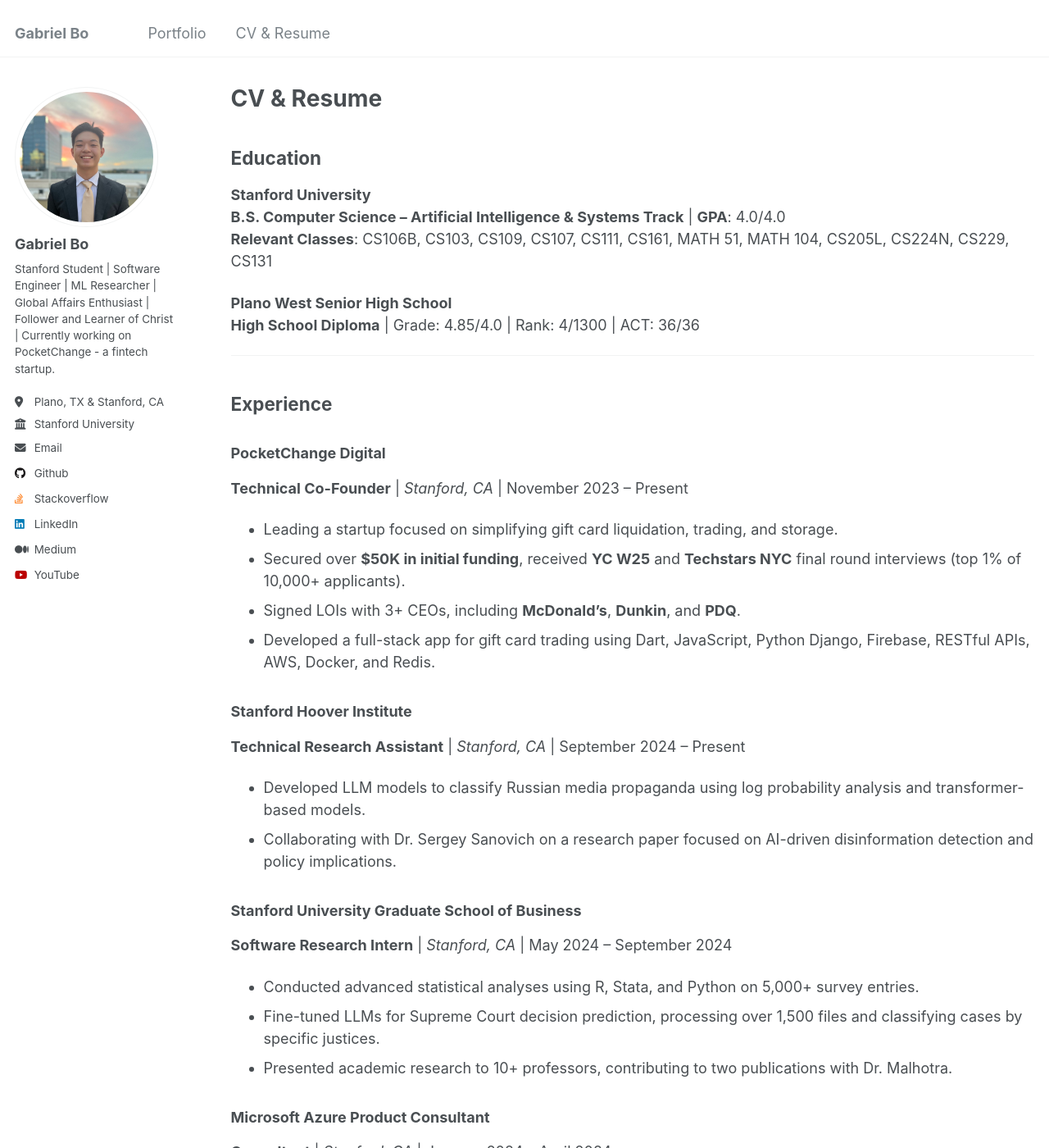
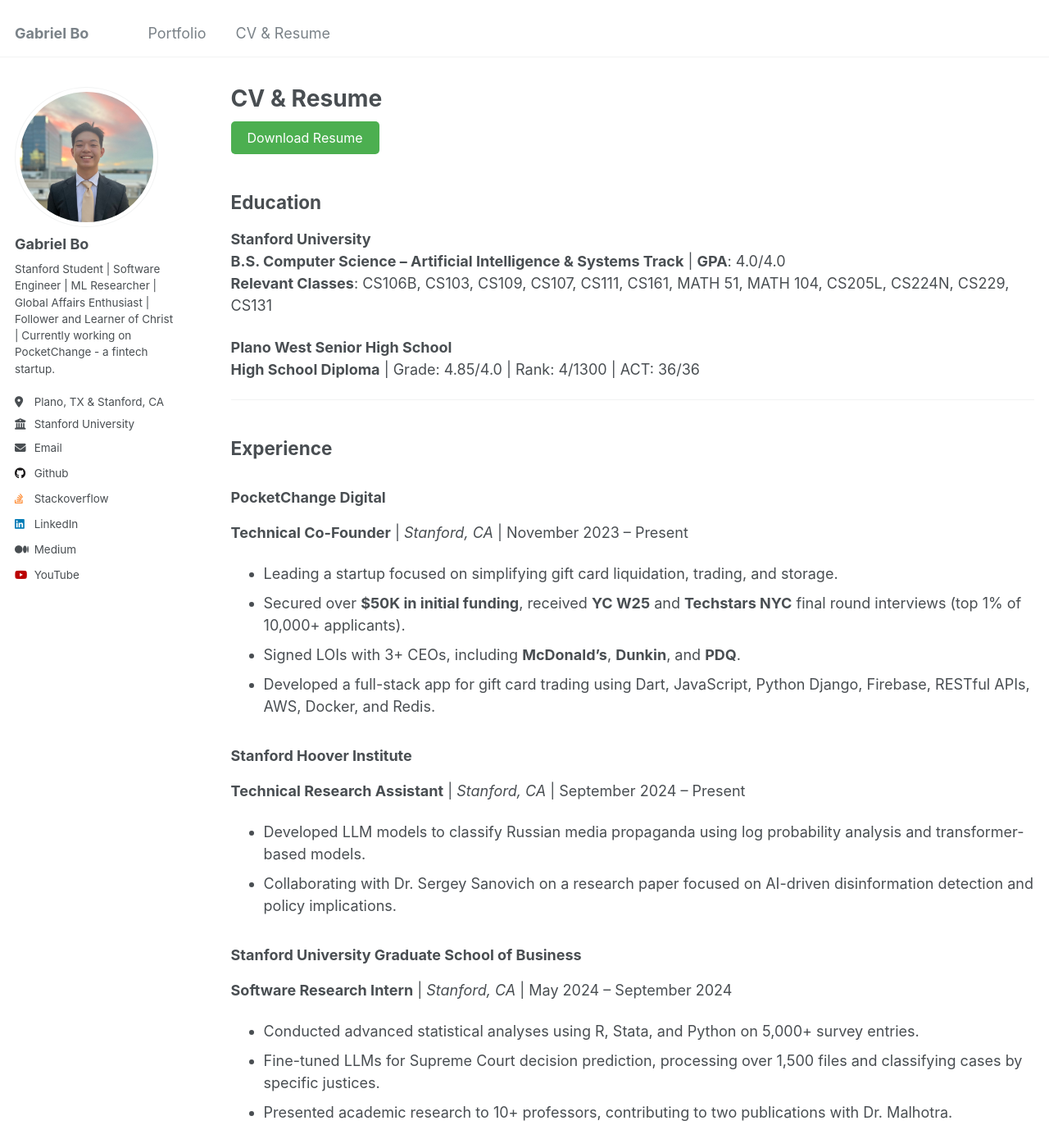
Before and after one commit to gabrielkmbo/gabrielkmbo.github.io, a Jekyll site: the page built from _pages/cv.md, in a window 1280 px wide and 1400 px high. Shown: the whole window at 82% size. Built offline with Jekyll 4.4.1, drawn with Linux system fonts in a browser that asks for light colours; some of the changed text lies outside the part shown.

Commit message:
feat: resume button download

```diff
--- a/_pages/cv.md
+++ b/_pages/cv.md
@@ -8,6 +8,34 @@ redirect_from:
 ---
 
 {% include base_path %}
+
+<html lang="en">
+<head>
+    <meta charset="UTF-8">
+    <meta name="viewport" content="width=device-width, initial-scale=1.0">
+    <title>Open Resume</title>
+    <style>
+        button {
+            background-color: #4CAF50;
+            color: white;
+            padding: 10px 20px;
+            border: none;
+            border-radius: 5px;
+            cursor: pointer;
+            font-size: 16px;
+        }
+
+        button:hover {
+            background-color: #45a049;
+        }
+    </style>
+</head>
+<body>
+    <!-- Button to Open Resume -->
+    <button onclick="window.open('https://drive.google.com/file/d/1m3-8YWW8AYErgc1FhLVX9x1vkqvqSYdf/view?usp=sharing', '_blank')">Download Resume</button>
+</body>
+</html>
+
 
 ## **Education**
 **Stanford University**
@@ -108,13 +136,11 @@ redirect_from:
 - **2023 Texas State 2nd Place Runner Up in International Extemporaneous Speaking** – Texas Forensics Association (TFA).
 - **2023 National 3rd Place in Extemporaneous Speaking at the Barkley Forum** – Emory University.
 - **2023 National Round Robin 5th Place** – Montgomery Bell Academy (MBA) Round Robin.
+- **3x American Invitational Mathematics Examination (AIME) Qualifier** – Top 2.5% of high school math students (2020, 2021, 2022).
 - **2022 National Champion in United States Extemporaneous Speaking at the Longhorn Classic** – University of Texas in Austin.
 - **2022 National 6th Place in International Extemporaneous Speaking** – NSDA.
 - **2022 NIETOC National Champion in Extemporaneous Speaking** – NIETOC.
-<iframe width="560" height="315" src="https://www.youtube.com/embed/live/6auFFKVEkhk?si=Mz4uxWb9YfSRLcMA" title="YouTube video player" frameborder="0" allow="accelerometer; autoplay; clipboard-write; encrypted-media; gyroscope; picture-in-picture" allowfullscreen></iframe>
-
 - **2022 Global Academic WorldQuest Competition 2nd Place Runner Up** – World Affairs Council.
-- **3x American Invitational Mathematics Examination (AIME) Qualifier** – Top 2.5% of high school math students (2022).
 - **2022 National Runner Up in Extemporaneous Speaking at the Barkley Forum** – Emory University.
 
 ---
```
Also changed, not shown: 1 other file.
